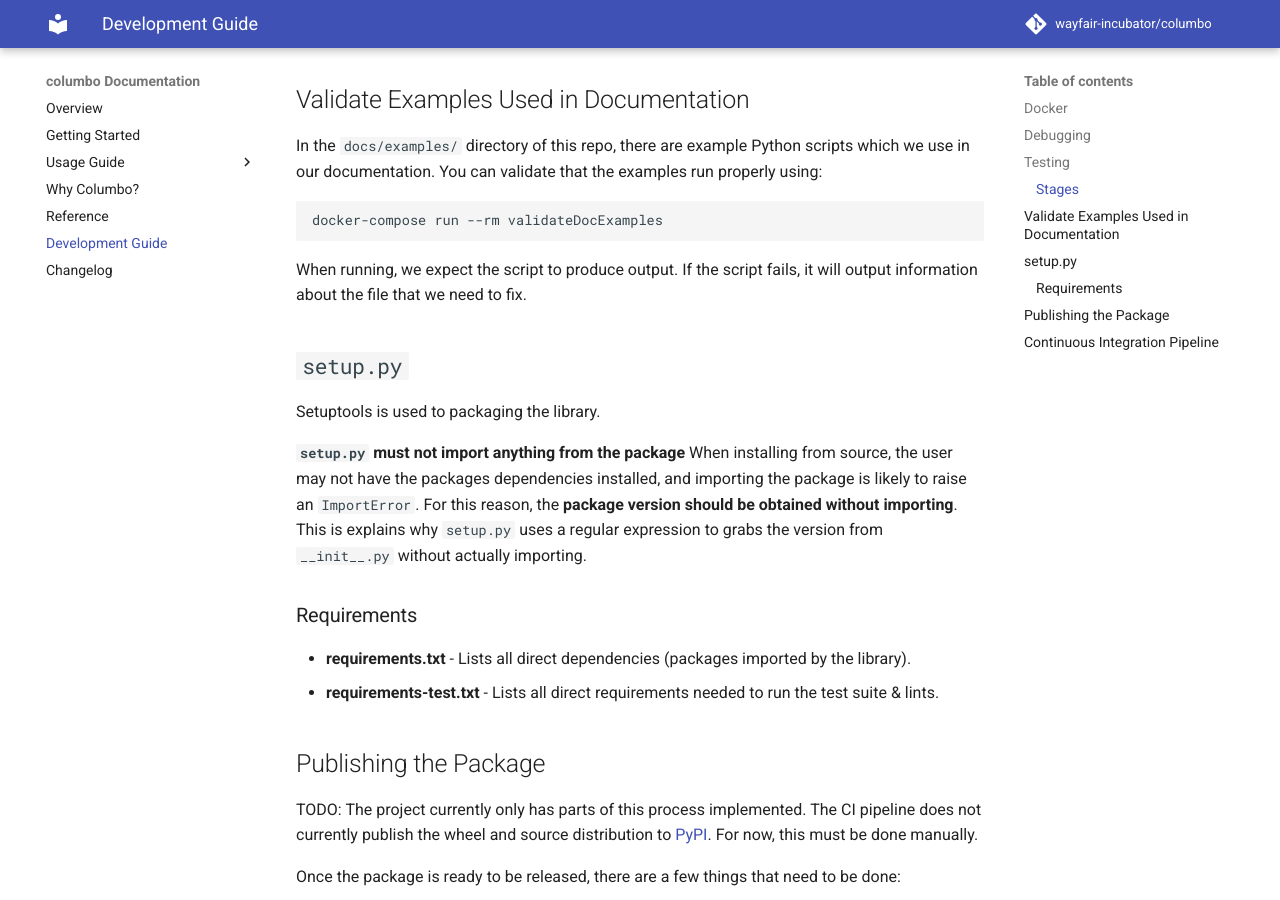
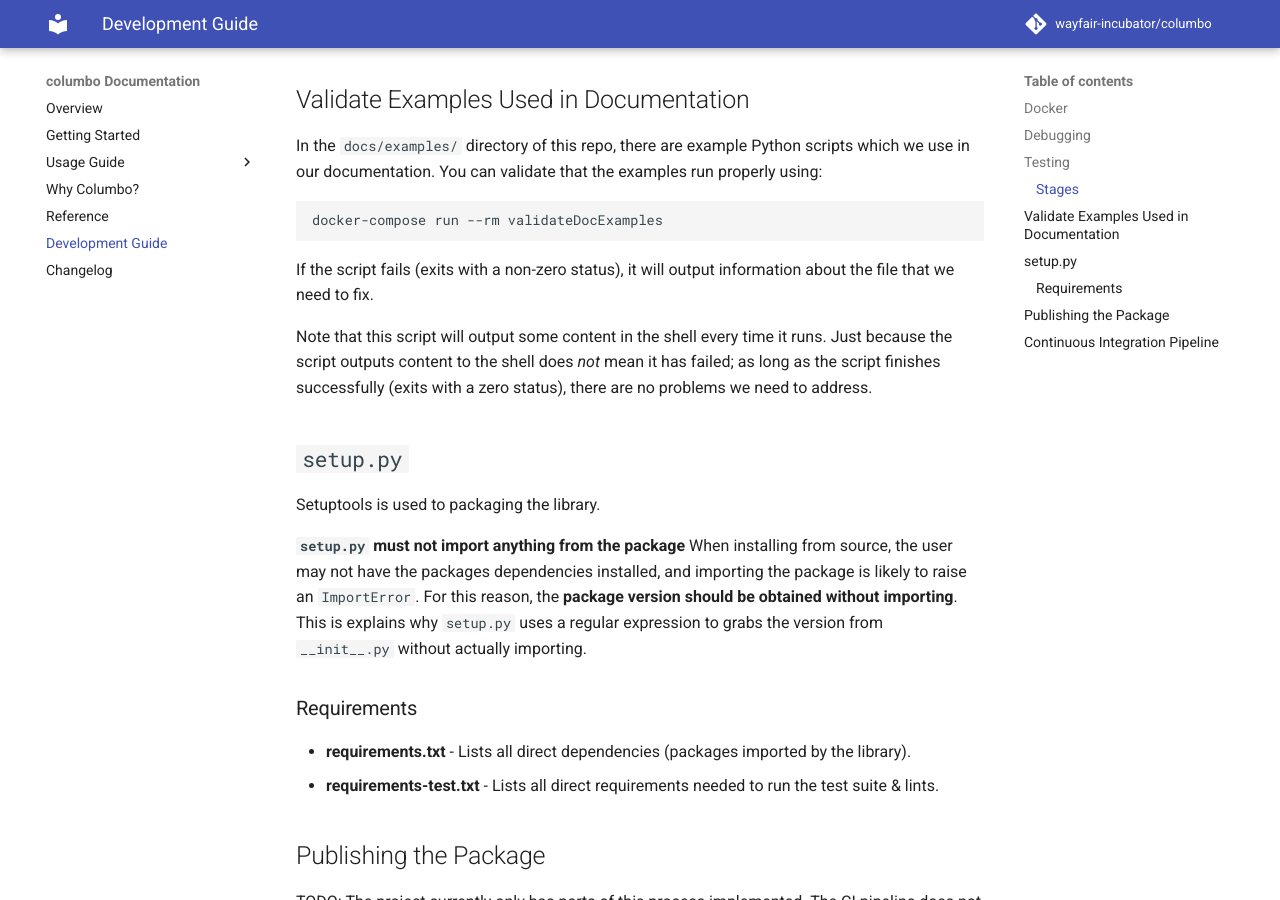
Before and after one commit to plannigan/columbo, an MkDocs documentation site: the page built from docs/development-guide.md, in a window 1280 px wide and 900 px high, scrolled down 1862 px. Built offline with MkDocs 1.6.1 and Material for MkDocs 9.7.7, drawn with Linux system fonts in a browser that asks for light colours; comment, search, counter and statistics services are not loaded; the version menu is left out.

Commit message:
Improving documentation on doc example validation script

````diff
--- a/docs/development-guide.md
+++ b/docs/development-guide.md
@@ -82,8 +82,11 @@ You can validate that the examples run properly using:
 docker-compose run --rm validateDocExamples
 ```
 
-When running, we expect the script to produce output.
-If the script fails, it will output information about the file that we need to fix.
+If the script fails (exits with a non-zero status), it will output information about the file that we need to fix.
+
+Note that this script will output some content in the shell every time it runs.
+Just because the script outputs content to the shell does *not* mean it has failed;
+as long as the script finishes successfully (exits with a zero status), there are no problems we need to address.
 
 ## `setup.py`
 
````
